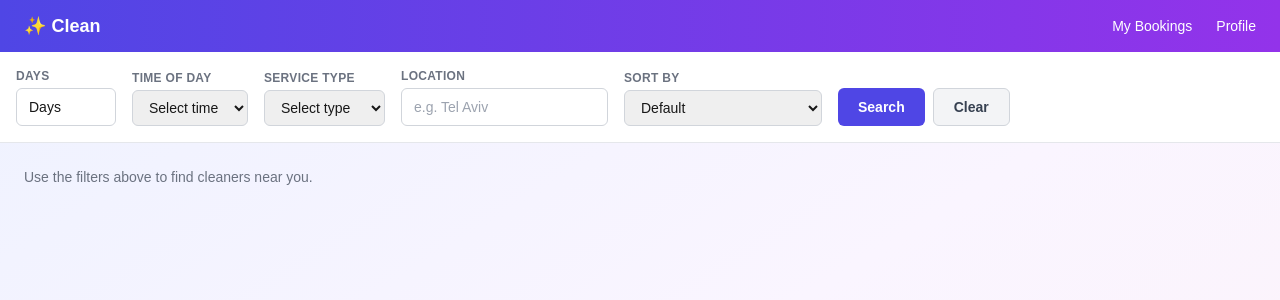
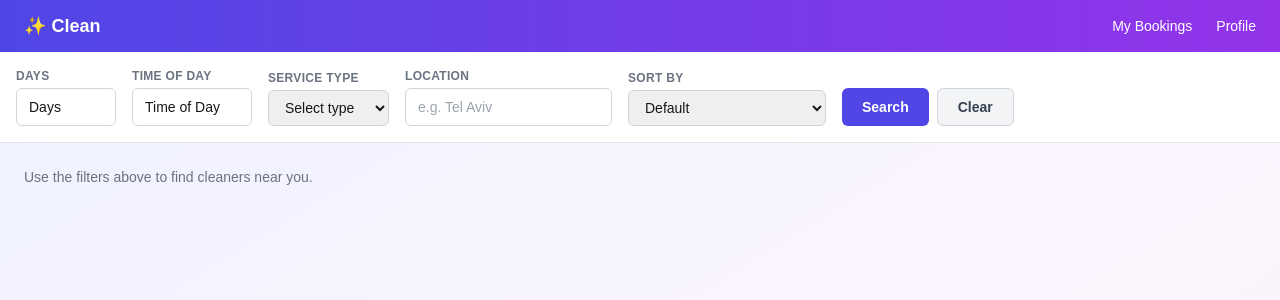
Before and after one commit to yasminshapochkin/CLEAN, a Next.js app: page /browse in a window 1280 px wide. Shown: the top 300 px of the page. Built offline with nearby package versions, Linux system fonts and the light colour scheme.

Commit message:
feat: convert Time of Day filter into checkboxes with Anytime option

```diff
--- a/app/(customer)/browse/FilterBar.tsx
+++ b/app/(customer)/browse/FilterBar.tsx
@@ -5,7 +5,6 @@ import { useState } from 'react'
 const DAYS = ['Sun', 'Mon', 'Tue', 'Wed', 'Thu', 'Fri', 'Sat']
 
 const TIME_OF_DAY = [
-  { value: 'all_day', label: 'All Day' },
   { value: 'morning', label: 'Morning' },
   { value: 'noon', label: 'Noon' },
   { value: 'evening', label: 'Evening' },
@@ -20,14 +19,15 @@ const SORT_OPTIONS = [
 ]
 
 type Props = {
-  defaultValues?: { days?: number[]; timeOfDay?: string; type: string; location?: string; sort?: string }
+  defaultValues?: { days?: number[]; timeOfDay?: string[]; type: string; location?: string; sort?: string }
 }
 
 export function FilterBar({ defaultValues }: Props) {
   const router = useRouter()
   const [days, setDays] = useState<number[]>(defaultValues?.days ?? [])
   const [daysOpen, setDaysOpen] = useState(false)
-  const [timeOfDay, setTimeOfDay] = useState(defaultValues?.timeOfDay ?? '')
+  const [timeOfDay, setTimeOfDay] = useState<string[]>(defaultValues?.timeOfDay ?? [])
+  const [timeOpen, setTimeOpen] = useState(false)
   const [type, setType] = useState(defaultValues?.type ?? '')
   const [location, setLocation] = useState(defaultValues?.location ?? '')
   const [sort, setSort] = useState(defaultValues?.sort ?? '')
@@ -42,11 +42,25 @@ export function FilterBar({ defaultValues }: Props) {
     setDays(prev => (prev.length === DAYS.length ? [] : DAYS.map((_, i) => i)))
   }
 
+  function toggleTime(value: string) {
+    setTimeOfDay(prev =>
+      prev.includes(value)
+        ? prev.filter(t => t !== value)
+        : [...prev, value].sort(
+            (a, b) => TIME_OF_DAY.findIndex(t => t.value === a) - TIME_OF_DAY.findIndex(t => t.value === b)
+          )
+    )
+  }
+
+  function toggleAllTimes() {
+    setTimeOfDay(prev => (prev.length === TIME_OF_DAY.length ? [] : TIME_OF_DAY.map(t => t.value)))
+  }
+
   function handleSubmit(e: React.FormEvent) {
     e.preventDefault()
     const params = new URLSearchParams({ type })
     if (days.length > 0) params.set('days', days.join(','))
-    if (timeOfDay) params.set('timeOfDay', timeOfDay)
+    if (timeOfDay.length > 0) params.set('timeOfDay', timeOfDay.join(','))
     if (location) params.set('location', location)
     if (sort) params.set('sort', sort)
     router.push(`/browse?${params}`)
@@ -54,7 +68,7 @@ export function FilterBar({ defaultValues }: Props) {
 
   function handleClear() {
     setDays([])
-    setTimeOfDay('')
+    setTimeOfDay([])
     setType('')
     setLocation('')
     setSort('')
@@ -102,13 +116,43 @@ export function FilterBar({ defaultValues }: Props) {
         )}
       </div>
 
-      <div className="flex flex-col gap-1">
-        <label htmlFor="timeOfDay" className="text-xs font-semibold text-gray-500 uppercase tracking-wide">Time of Day</label>
-        <select id="timeOfDay" value={timeOfDay} onChange={e => setTimeOfDay(e.target.value)} required
-          className="border border-gray-300 rounded-md px-3 py-2 text-sm focus:outline-none focus:ring-2 focus:ring-indigo-500">
-          <option value="">Select time</option>
-          {TIME_OF_DAY.map(t => <option key={t.value} value={t.value}>{t.label}</option>)}
-        </select>
+      <div className="flex flex-col gap-1 relative">
+        <span className="text-xs font-semibold text-gray-500 uppercase tracking-wide">Time of Day</span>
+        <button
+          type="button"
+          onClick={() => setTimeOpen(o => !o)}
+          aria-expanded={timeOpen}
+          className="border border-gray-300 rounded-md px-3 py-2 text-sm text-left bg-white hover:bg-indigo-50 focus:outline-none focus:ring-2 focus:ring-indigo-500 min-w-[120px]"
+        >
+          Time of Day{timeOfDay.length > 0 && ` (${timeOfDay.length})`}
+        </button>
+        {timeOpen && (
+          <div className="absolute z-10 top-full mt-1 bg-white border border-gray-300 rounded-md shadow-lg p-2 flex flex-col gap-1 min-w-[140px]">
+            <label className="flex items-center gap-2 text-sm cursor-pointer hover:bg-indigo-50 rounded px-1.5 py-1">
+              <input
+                type="checkbox"
+                checked={timeOfDay.length === TIME_OF_DAY.length}
+                onChange={toggleAllTimes}
+                className="accent-indigo-600"
+              />
+              Anytime
+            </label>
+            {TIME_OF_DAY.map(t => (
+              <label
+                key={t.value}
+                className="flex items-center gap-2 text-sm cursor-pointer hover:bg-indigo-50 rounded px-1.5 py-1"
+              >
+                <input
+                  type="checkbox"
+                  checked={timeOfDay.includes(t.value)}
+                  onChange={() => toggleTime(t.value)}
+                  className="accent-indigo-600"
+                />
+                {t.label}
+              </label>
+            ))}
+          </div>
+        )}
       </div>
 
       <div className="flex flex-col gap-1">
--- a/app/(customer)/browse/page.tsx
+++ b/app/(customer)/browse/page.tsx
@@ -11,7 +11,7 @@ type Props = {
 
 export default async function BrowsePage({ searchParams }: Props) {
   const { days, timeOfDay, type, location, sort } = searchParams
-  const hasFilters = type !== undefined && timeOfDay !== undefined
+  const hasFilters = type !== undefined
 
   const cleaners = hasFilters ? sortCleaners(filterByLocation(MOCK_CLEANERS, location ?? ''), sort ?? '') : null
   const error = null
@@ -26,7 +26,7 @@ export default async function BrowsePage({ searchParams }: Props) {
         </div>
       </nav>
 
-      <FilterBar defaultValues={hasFilters ? { days: days ? days.split(',').map(Number) : [], timeOfDay, type: type!, location, sort } : undefined} />
+      <FilterBar defaultValues={hasFilters ? { days: days ? days.split(',').map(Number) : [], timeOfDay: timeOfDay ? timeOfDay.split(',') : [], type: type!, location, sort } : undefined} />
 
       <div className="px-6 py-6">
         {error && (
```
Also changed, not shown: 1 other file (tests, documents, lock files or other folders).
